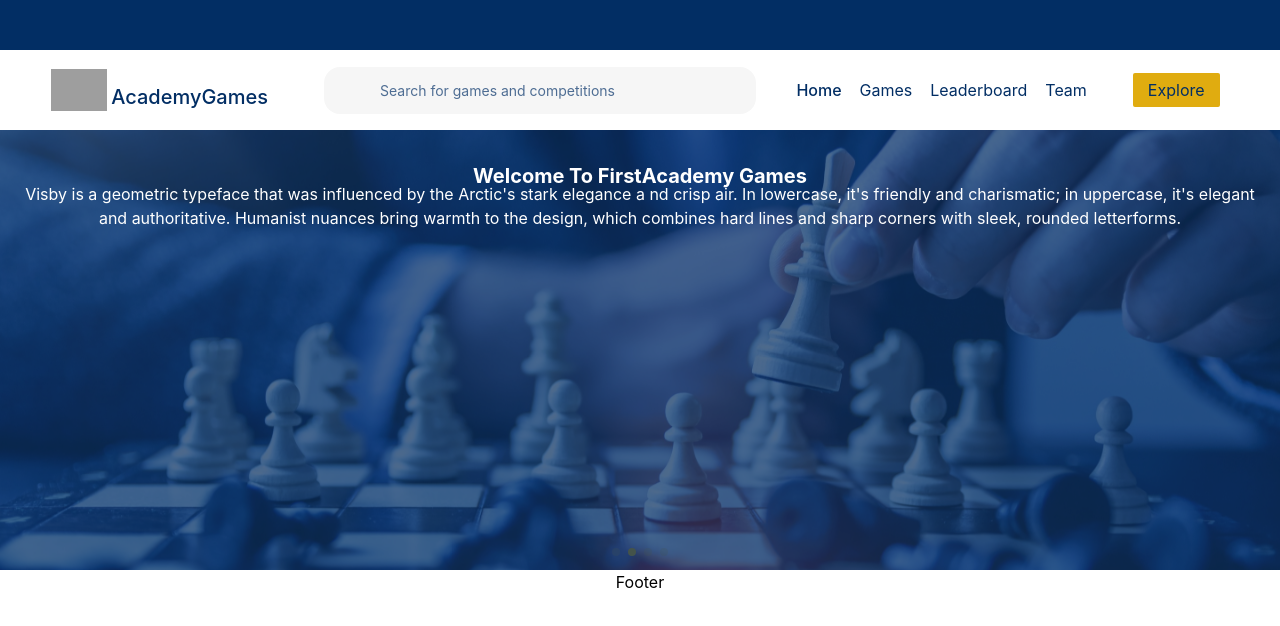
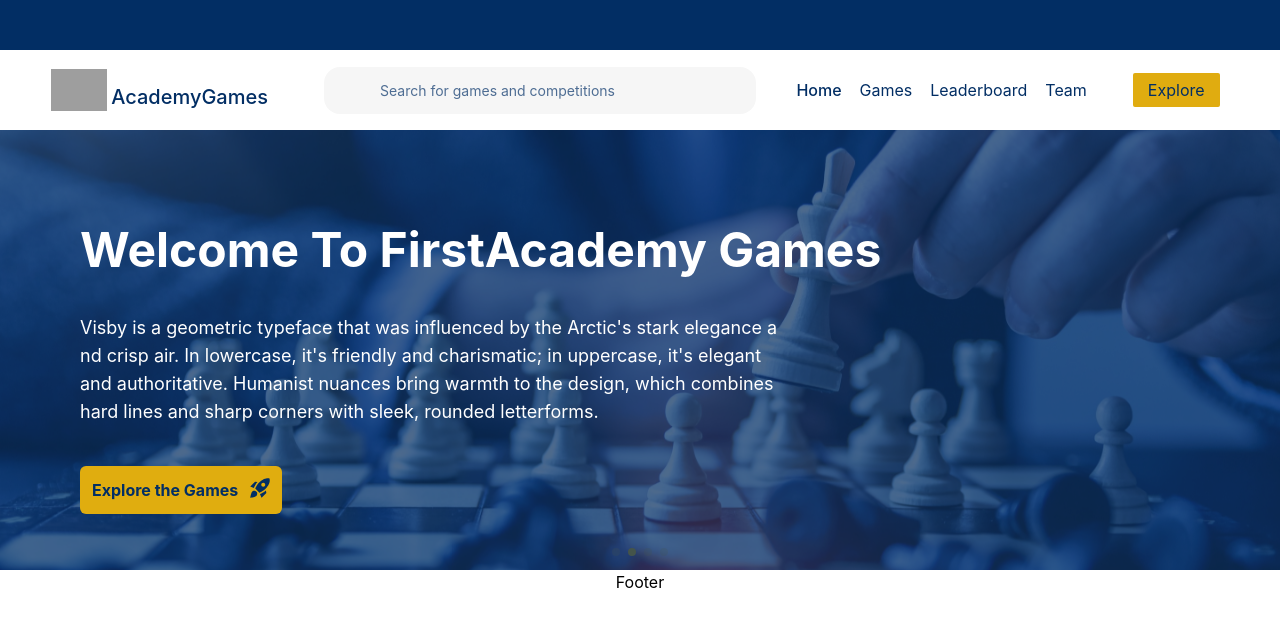
Before and after one commit to Rashotech/fbna-games, a React (Vite) app: page / in a window 1280 px wide. Shown: the top 626 px of the page. Built offline with nearby package versions, Linux system fonts and the light colour scheme; no server answers; the database is empty; grey boxes are pictures that could not be loaded.

Commit message:
fix: resolve style issue with hero section slider

```diff
--- a/src/App.css
+++ b/src/App.css
@@ -49,7 +49,7 @@
 .swiper-slide img {
   display: block;
   width: 100%;
-  height: 100%;
+  height: 50vh;
   max-height: 55vh;
   object-fit: cover;
 }
@@ -72,7 +72,7 @@
   border-radius: 3px;
 }
 .swiper-pagination-bullet {
-  border: 4px solid #E0AD0F;
+  border: 4px solid #e0ad0f;
   width: 2rem;
 }
 .hero_overlay {
@@ -83,6 +83,11 @@
   top: 0;
   left: 0;
   z-index: 11;
+}
+@media screen and (min-width: 900px) {
+  .swiper-slide img {
+    height: 100%;
+  }
 }
 @media screen and (min-width: 768px) {
   .swiper-slide {
--- /dev/null
+++ b/src/components/IconButton.jsx
@@ -0,0 +1,14 @@
+import React from "react";
+
+const IconButton = ({ text, icon, onClick }) => {
+  return (
+    <button
+      className="bg-btnbg p-3 rounded-md flex hover:bg-white outline-none"
+      onClick={() => onClick()}>
+      <span className="font-bold mr-3">{text}</span>
+      <span>{icon}</span>
+    </button>
+  );
+};
+
+export default IconButton;
--- /dev/null
+++ b/src/components/icons/ExploreIcon.jsx
@@ -0,0 +1,19 @@
+import React from 'react'
+
+const ExploreIcon = () => {
+  return (
+    <svg
+      width="20"
+      height="20"
+      viewBox="0 0 20 20"
+      fill="none"
+      xmlns="http://www.w3.org/2000/svg">
+      <path
+        d="M7.43512 4.10731C5.39512 6.39731 3.99512 9.68731 3.86512 9.99731L0.245117 8.44731L5.05512 3.63731L7.43512 4.10731ZM9.41512 14.7573C9.41512 14.7573 13.1551 13.2073 15.3051 11.0573C20.7051 5.65731 19.8051 1.43731 19.5151 0.487309C18.5651 0.187309 14.3451 -0.702691 8.94512 4.69731C6.79512 6.84731 5.24512 10.5873 5.24512 10.5873L9.41512 14.7573ZM15.8951 12.5673C13.6051 14.6073 10.3151 16.0073 10.0051 16.1373L11.5551 19.7573L16.3651 14.9473L15.8951 12.5673ZM7.24512 15.7573C7.24512 16.5873 6.90512 17.3373 6.36512 17.8773C5.18512 19.0573 0.245117 19.7573 0.245117 19.7573C0.245117 19.7573 0.945117 14.8173 2.12512 13.6373C2.54391 13.2163 3.07837 12.9293 3.66062 12.8126C4.24286 12.696 4.84664 12.755 5.39529 12.9822C5.94393 13.2094 6.4127 13.5944 6.74205 14.0885C7.07141 14.5827 7.24651 15.1635 7.24512 15.7573ZM11.2451 6.75731C11.2451 5.65731 12.1451 4.75731 13.2451 4.75731C14.3451 4.75731 15.2451 5.65731 15.2451 6.75731C15.2451 7.85731 14.3451 8.75731 13.2451 8.75731C12.1451 8.75731 11.2451 7.85731 11.2451 6.75731Z"
+        fill="#022E64"
+      />
+    </svg>
+  );
+}
+
+export default ExploreIcon
--- a/src/pages/HomePage/HeroOverlay.jsx
+++ b/src/pages/HomePage/HeroOverlay.jsx
@@ -1,20 +1,32 @@
-import React from 'react'
+import React from "react";
+import IconButton from "../../components/IconButton";
+import ExploreIcon from "../../components/icons/ExploreIcon";
+import { useNavigate } from "react-router-dom";
 
 const HeroOverlay = () => {
+  const navigate = useNavigate();
+  const exploreGames = () => {
+    navigate("games");
+  };
   return (
-      <section className="hero_overlay text-[#022E64] px-4 py-10">
-        <h1 className="text-xl text-white font-bold leading-3">
+    <section className="hero_overlay text-start text-[#022E64] px-4 py-10 md:px-10 md:py-14 xl:px-20 xl:py-24">
+      <h1 className="w-[70%] text-xl text-white font-bold leading-8 mb-6 sm:text-3xl sm:mb-10 lg:text-4xl xl:text-5xl xl:w-[80%]">
         Welcome To FirstAcademy Games
       </h1>
-        <p className='text-white text-center'>
-          Visby is a geometric typeface that was influenced by the Arctic's
-          stark elegance a nd crisp air. In lowercase, it's friendly and
-          charismatic; in uppercase, it's elegant and authoritative. Humanist
-          nuances bring warmth to the design, which combines hard lines and
-          sharp corners with sleek, rounded letterforms.
+      <p className="max-w-[725px] text-white text-sm mb-6 leading-7 sm:w-[70%] sm:text-md sm:mb-10 lg:text-lg lg:w-[64%]">
+        Visby is a geometric typeface that was influenced by the Arctic's stark
+        elegance a nd crisp air. In lowercase, it's friendly and charismatic; in
+        uppercase, it's elegant and authoritative. Humanist nuances bring warmth
+        to the design, which combines hard lines and sharp corners with sleek,
+        rounded letterforms.
       </p>
+      <IconButton
+        text={"Explore the Games"}
+        icon={<ExploreIcon />}
+        onClick={exploreGames}
+      />
     </section>
   );
-}
+};
 
-export default HeroOverlay
+export default HeroOverlay;
```
Also changed, not shown: src/components/icons/Vector.svg (added). Lines whose indentation alone changed are shown as unchanged.
